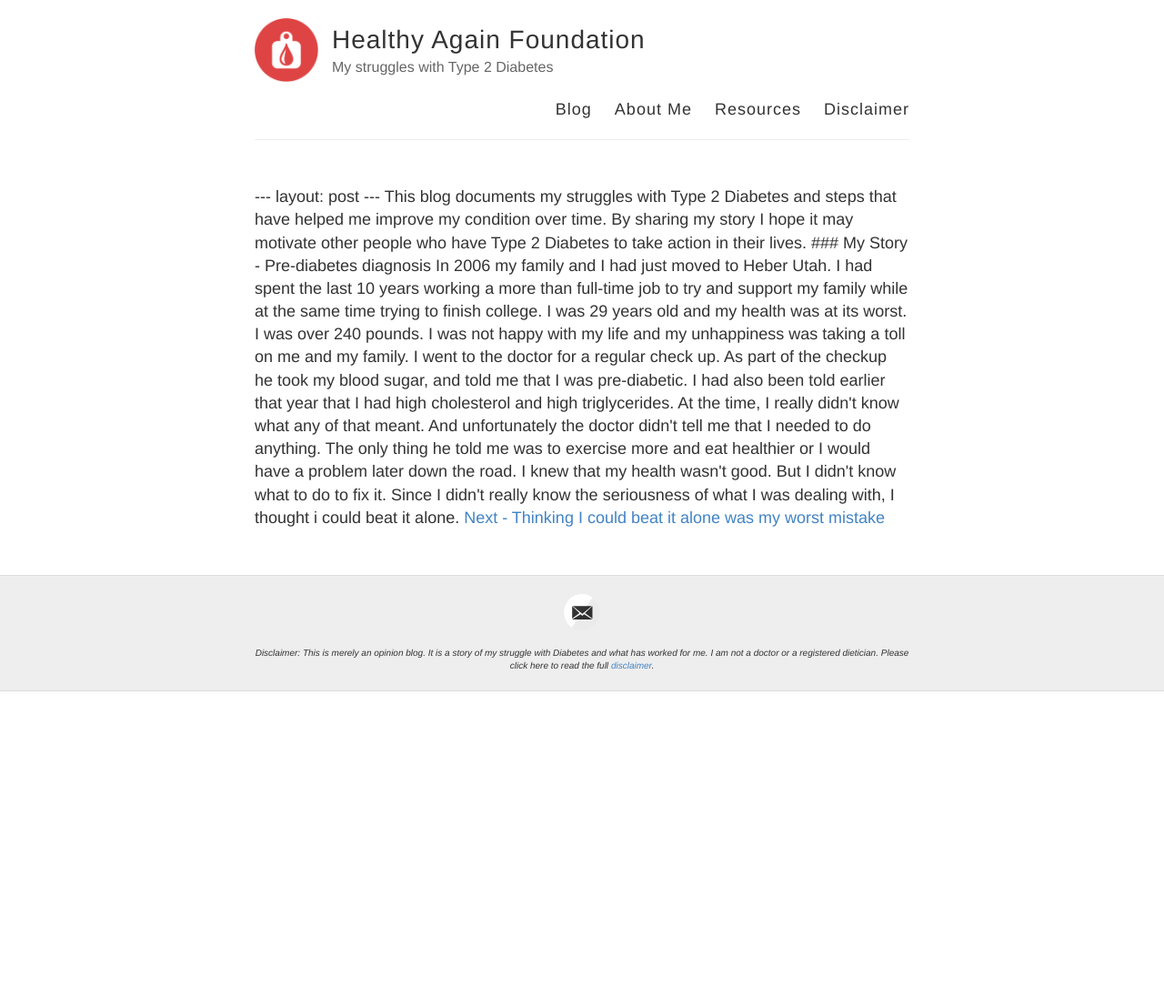
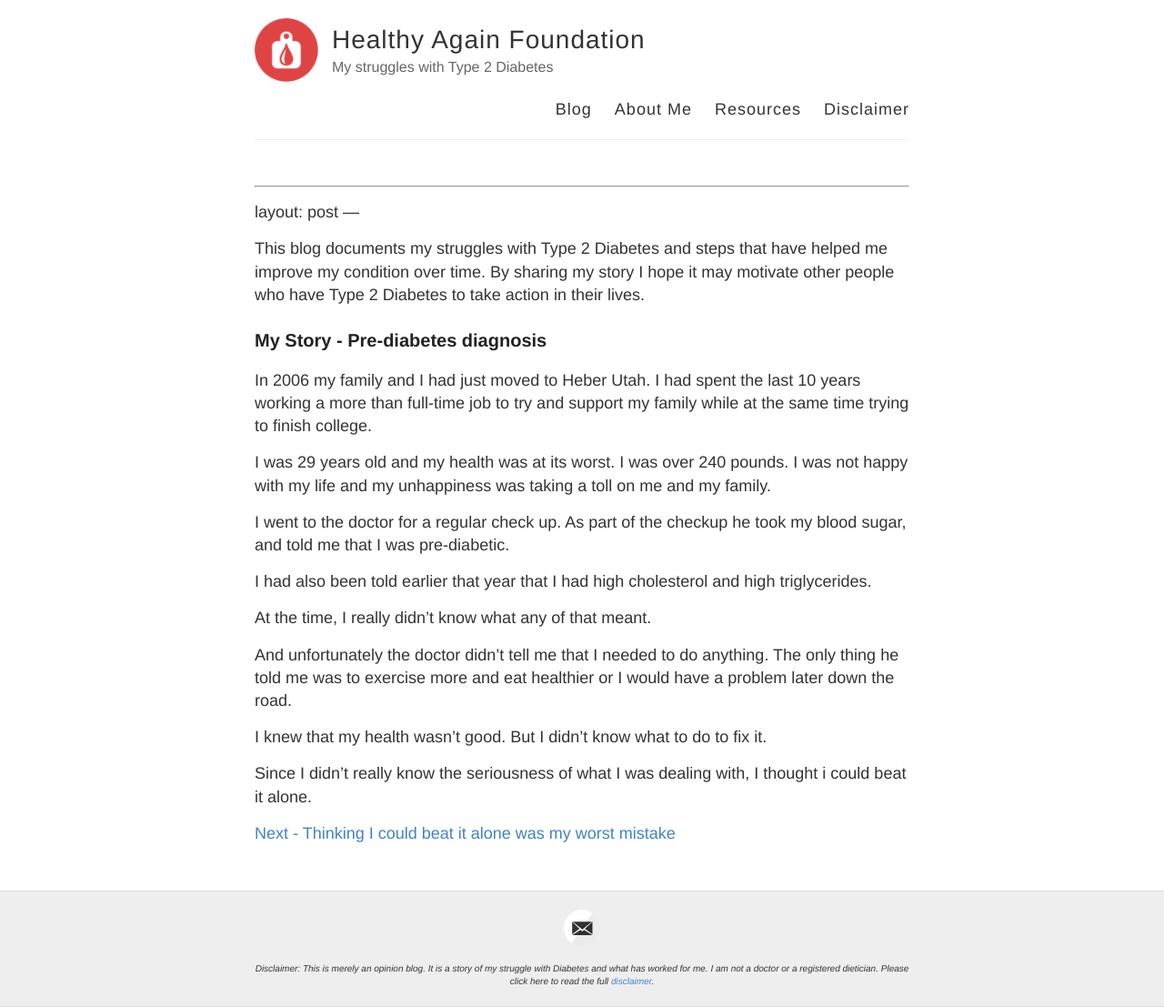
Before and after one commit to worthingtonjg/healthyagainfoundation, a Jekyll site: the page built from index.html, in a window 1280 px wide. Shown: the whole page at 91% size. Built offline with Jekyll 4.4.1, drawn with Linux system fonts in a browser that asks for light colours; before the commit the page ends 900 px from its top, so only the background shows below that; some of the changed lines change nothing that is shown.

Commit message:
disclaimer

```diff
--- a/index.html
+++ b/index.html
@@ -2,4 +2,5 @@
 layout: default
 ---
 
-{% include index.md %}
+{% capture my-include %}{% include index.md %}{% endcapture %}
+{{ my-include | markdownify }}
```
